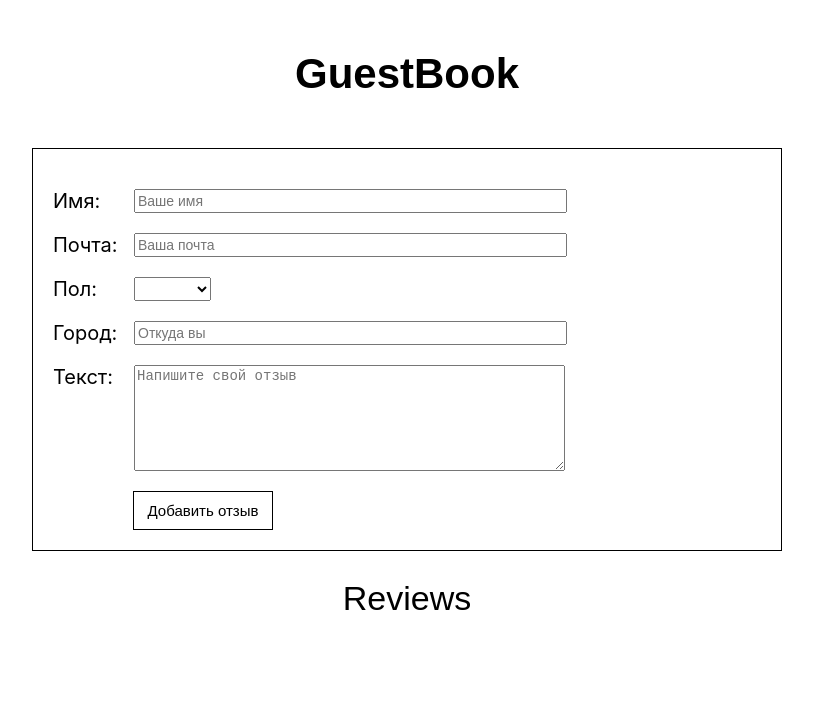
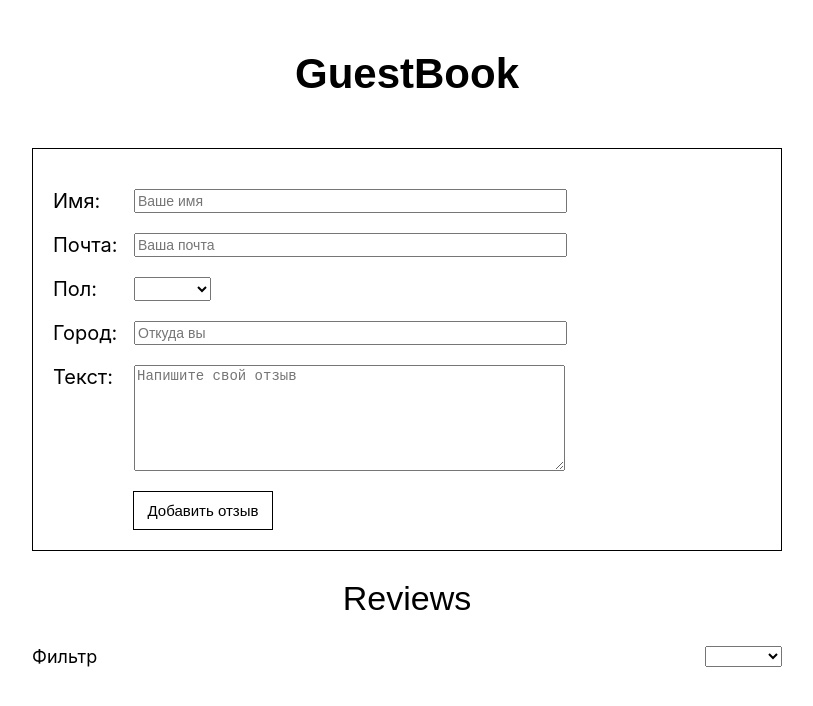
Before and after one commit to roman-ps/guestbook, a React (Create React App) app: page / in a window 1280 px wide. Shown: the top 706 px of the page, without its empty margins (233-1046 px from the left). Built offline with nearby package versions, Linux system fonts and the light colour scheme.

Commit message:
Добавил фильтр по полу, нужно доработать

```diff
--- a/src/components/App/App.js
+++ b/src/components/App/App.js
@@ -4,6 +4,7 @@ import Title from './Title/Title';
 import Form from './Form/Form';
 import ReviewsList from './ReviewsList/ReviewsList';
 import Subtitle from './Subtitle/Subtitle';
+import Filter from './Filter/Filter';
 
 const reviewsAll = [];
 
@@ -16,10 +17,21 @@ const App = () => {
     },0) + 1;
   };
 
+  // const FilterList = (option) => {
+  //   return reviews.filter((elem) => {
+  //     return elem.sex === option;
+  //   })
+  // }
 
   const onSaveData = (enterData) => {
     const actualData = {...enterData, id: getNextId()};
     setReviews([actualData, ...reviews]);
+  };
+
+  const onFilterList = (option) => {
+    const filterList = reviews.filter((elem) => elem.sex === option);
+    console.log(reviews)
+    setReviews(filterList);
   };
 
   return (
@@ -27,6 +39,7 @@ const App = () => {
       <Title />
       <Form saveData={onSaveData}/>
       <Subtitle />
+      <Filter filterList={onFilterList}/>
       <ReviewsList items={reviews}/>
     </div>
   );
--- /dev/null
+++ b/src/components/App/Filter/Filter.js
@@ -0,0 +1,25 @@
+import React, {useState} from 'react';
+import classes from './Filter.module.css';
+
+const Filter = (props) => {
+  const [filter, setFilter] = useState('');
+
+  const selectHandler = (evt) => {
+    setFilter(evt.target.value);
+    props.filterList(filter);
+  };
+
+
+  return (
+    <div className={classes.filter}>
+      <p className={classes.title}>Фильтр</p>
+      <select name='select' onChange={selectHandler}>
+        <option value=''></option>
+        <option value='Мужской'>Мужской</option>
+        <option value='Женский'>Женский</option>
+      </select>
+    </div>
+  )
+};
+
+export default Filter;
--- /dev/null
+++ b/src/components/App/Filter/Filter.module.css
@@ -0,0 +1,9 @@
+.filter {
+  display: flex;
+  justify-content: space-between;
+  font-size: 18px;
+}
+
+.title {
+  margin: 0;
+}
--- a/src/components/App/Form/Form.js
+++ b/src/components/App/Form/Form.js
@@ -57,17 +57,14 @@ const Form = (props) => {
         <label htmlFor='mail'>Почта: </label>
         <input value={enterMail} onChange={mailInputHandler} placeholder='Ваша почта' type='email' id='mail' required />
       </div>
-
       <div className={classes.item}>
-      <label htmlFor='select'>Пол: </label>
+        <label htmlFor='select'>Пол: </label>
         <select name='select' onChange={sexInputHandler}>Пол:
           <option value=''></option>
           <option value='Мужской'>Мужской</option>
           <option value='Женский'>Женский</option>
         </select>
       </div>
-
-
       <div className={classes.item}>
         <label htmlFor='city'>Город: </label>
         <input value={enterCity} onChange={cityInputHandler} placeholder='Откуда вы' type='text' id='city' required />
```
